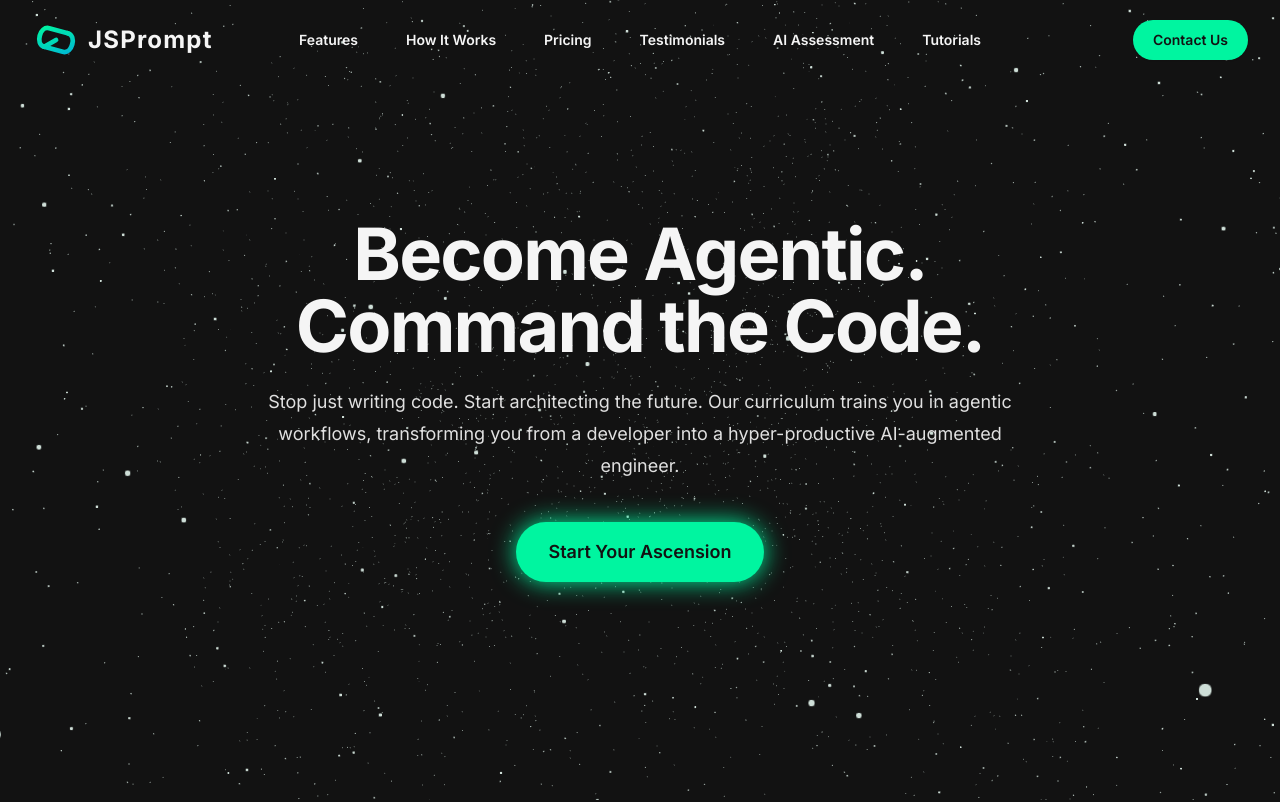
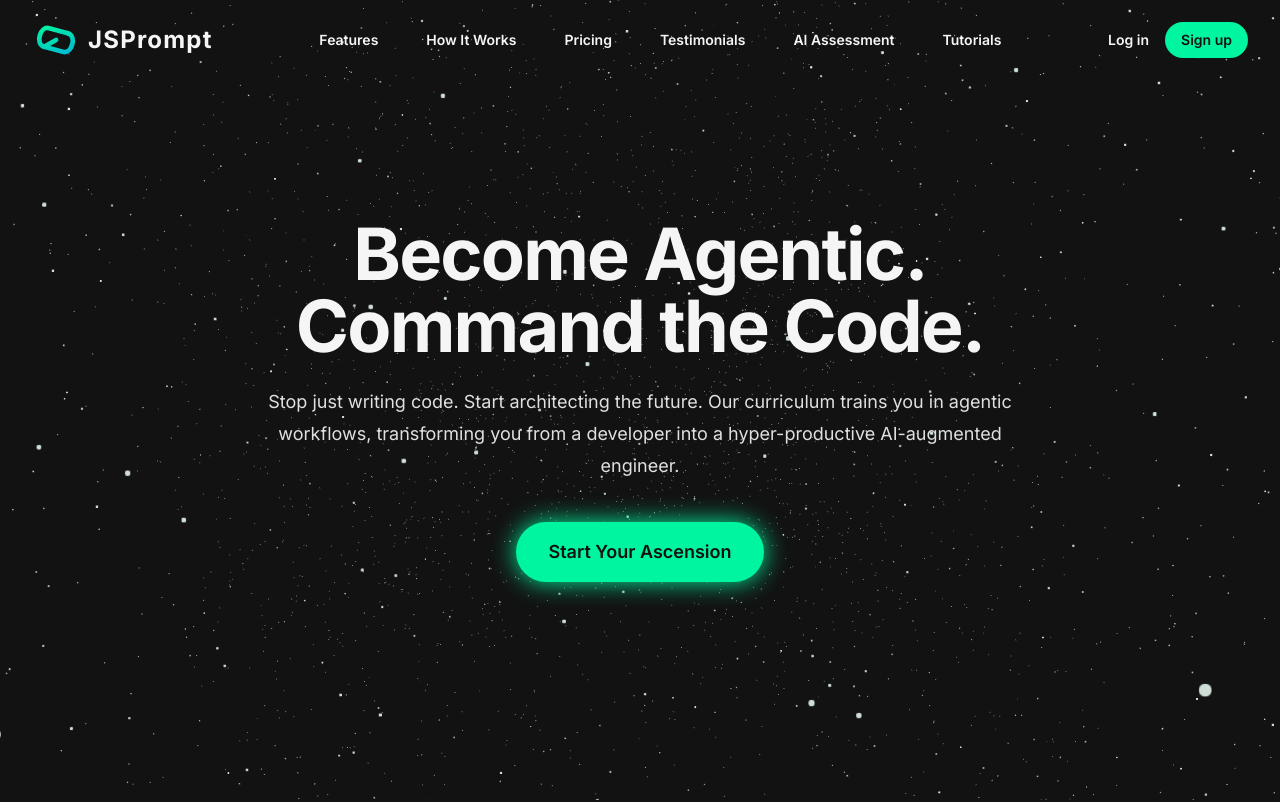
Before and after one commit to RamkumarKhubchandani/next-js-prompt, a Next.js app: page / in a window 1280 px wide. Shown: the top 802 px of the page. Built offline with nearby package versions, Linux system fonts and the light colour scheme; no server answers.

Commit message:
Fixed header for tutorials

```diff
--- a/app/components/Footer.js
+++ b/app/components/Footer.js
@@ -22,7 +22,7 @@ const social = [
   },
 ];
 
-function Footer() {
+export function Footer() {
   return (
     <footer className="bg-dark-900 border-t border-dark-700">
       <div className="mx-auto max-w-7xl px-6 py-12 md:flex md:items-center md:justify-between lg:px-8">
@@ -46,5 +46,3 @@ function Footer() {
     </footer>
   );
 }
-
-export default Footer;
--- a/app/components/Header.js
+++ b/app/components/Header.js
@@ -13,51 +13,32 @@ const navigation = [
   { name: "Pricing", href: "/#pricing" },
   { name: "Testimonials", href: "/#testimonials" },
   { name: "AI Assessment", href: "/ai-quiz" },
-  { name: "Tutorials", href: "/javascript-tutorials" },
+  { name: "Tutorials", href: "/tutorials" },
 ];
 
-function Header() {
-  const [open, setOpen] = useState(false);
+export function Header({ showNav = true }) {
+    const [isScrolled, setIsScrolled] = useState(false);
     const [mobileMenuOpen, setMobileMenuOpen] = useState(false);
-  const [scrolled, setScrolled] = useState(false);
 
     useEffect(() => {
       const handleScroll = () => {
-      setScrolled(window.scrollY > 10);
+        setIsScrolled(window.scrollY > 10);
       };
       window.addEventListener("scroll", handleScroll);
       return () => window.removeEventListener("scroll", handleScroll);
     }, []);
 
     return (
-    <>
-      <ContactUsDialog open={open} setOpen={setOpen} />
-      <header
-        className={cn(
-          "fixed inset-x-0 top-0 z-50 transition-all duration-300",
-          scrolled ? "bg-dark-900/80 backdrop-blur-lg" : "bg-transparent"
-        )}
-      >
-        <div className="mx-auto max-w-7xl px-6 lg:px-8">
-          <nav
-            className="flex items-center justify-between h-20"
-            aria-label="Global"
-          >
-            <div className="flex lg:flex-1">
-              <Link href="/" className="-m-1.5 p-1.5">
+        <header className={`fixed inset-x-0 top-0 z-50 transition-all duration-300 ${isScrolled ? 'bg-dark-800/80 backdrop-blur-lg shadow-lg' : 'bg-transparent'}`}>
+            <div className="mx-auto max-w-7xl px-4 sm:px-6 lg:px-8">
+                <div className="flex h-20 items-center justify-between">
+                    <div className="flex items-center">
+                        <Link href="/">
                             <Logo />
                         </Link>
                     </div>
-            <div className="flex lg:hidden">
-              <button
-                type="button"
-                onClick={() => setMobileMenuOpen(true)}
-                className="inline-flex items-center justify-center rounded-md p-2.5 text-light-200"
-              >
-                <Menu className="h-6 w-6" />
-              </button>
-            </div>
-            <div className="hidden lg:flex lg:gap-x-12">
+                    {showNav && (
+                        <nav className="hidden md:flex md:gap-x-12">
                             {navigation.map((item) => (
                                 <Link
                                     key={item.name}
@@ -67,24 +48,92 @@ function Header() {
                                     {item.name}
                                 </Link>
                             ))}
+                        </nav>
+                    )}
+                    {showNav && (
+                        <div className="hidden md:flex items-center gap-x-4">
+                            <Link href="/login" className="text-sm font-semibold leading-6 text-light-100 hover:text-brand-primary">
+                                Log in
+                            </Link>
+                            <Link href="/register" className="rounded-full bg-brand-primary px-4 py-2 text-sm font-semibold text-dark-900">
+                                Sign up
+                            </Link>
                         </div>
-            <div className="hidden lg:flex lg:flex-1 lg:justify-end">
+                    )}
+                    {showNav && (
+                        <div className="md:hidden">
                             <button
-                onClick={() => setOpen(true)}
-                className="rounded-full bg-brand-primary px-5 py-2.5 text-sm font-semibold text-dark-900 shadow-sm hover:bg-brand-secondary focus-visible:outline focus-visible:outline-2 focus-visible:outline-offset-2 focus-visible:outline-brand-primary transition-all duration-300 transform hover:scale-105"
+                                type="button"
+                                onClick={() => setMobileMenuOpen(true)}
+                                className="inline-flex items-center justify-center rounded-md p-2.5 text-light-200"
                             >
-                Contact Us
+                                <Menu className="h-6 w-6" />
                             </button>
                         </div>
-          </nav>
+                    )}
                 </div>
+            </div>
+
             {/* Mobile menu */}
-        <div className={`lg:hidden ${mobileMenuOpen ? 'block' : 'hidden'}`}>
-            {/* Mobile menu content */}
+            {showNav && (
+                <motion.div
+                    initial={false}
+                    animate={mobileMenuOpen ? "open" : "closed"}
+                    variants={{
+                        open: { opacity: 1, y: 0 },
+                        closed: { opacity: 0, y: "-100%" },
+                    }}
+                    transition={{ duration: 0.3 }}
+                    className="md:hidden fixed inset-0 z-50 bg-dark-900"
+                >
+                    <div className="px-4 sm:px-6 lg:px-8 h-full">
+                        <div className="flex h-20 items-center justify-between">
+                            <Link href="/">
+                                <Logo />
+                            </Link>
+                            <button
+                                type="button"
+                                onClick={() => setMobileMenuOpen(false)}
+                                className="inline-flex items-center justify-center rounded-md p-2.5 text-light-200"
+                            >
+                                <X className="h-6 w-6" />
+                            </button>
                         </div>
+                        <div className="mt-6 flow-root">
+                            <div className="-my-6 divide-y divide-dark-700">
+                                <div className="space-y-2 py-6">
+                                    {navigation.map((item) => (
+                                        <Link
+                                            key={item.name}
+                                            href={item.href}
+                                            onClick={() => setMobileMenuOpen(false)}
+                                            className="-mx-3 block rounded-lg px-3 py-2 text-base font-semibold leading-7 text-light-100 hover:bg-dark-800"
+                                        >
+                                            {item.name}
+                                        </Link>
+                                    ))}
+                                </div>
+                                <div className="py-6">
+                                    <Link
+                                        href="/login"
+                                        onClick={() => setMobileMenuOpen(false)}
+                                        className="-mx-3 block rounded-lg px-3 py-2.5 text-base font-semibold leading-7 text-light-100 hover:bg-dark-800"
+                                    >
+                                        Log in
+                                    </Link>
+                                    <Link
+                                        href="/register"
+                                        onClick={() => setMobileMenuOpen(false)}
+                                        className="mt-2 -mx-3 block rounded-lg px-3 py-2.5 text-base font-semibold leading-7 text-light-100 hover:bg-dark-800"
+                                    >
+                                        Sign up
+                                    </Link>
+                                </div>
+                            </div>
+                        </div>
+                    </div>
+                </motion.div>
+            )}
         </header>
-    </>
     );
-}
-
-export default Header;
+};
--- /dev/null
+++ b/app/tutorials/layout.js
@@ -0,0 +1,10 @@
+import { Header } from '../components/Header';
+
+export default function TutorialsLayout({ children }) {
+    return (
+        <div>
+            <Header showNav={false} />
+            <main>{children}</main>
+        </div>
+    );
+}
--- a/app/tutorials/page.js
+++ b/app/tutorials/page.js
@@ -70,8 +70,8 @@ export default function TutorialsPage() {
     const isPremiumAndLocked = selectedPost?.isPremium && !session;
 
     return (
-        <div className="min-h-screen bg-dark-900 text-light-100">
-            <div className="grid grid-cols-1 md:grid-cols-4 h-screen">
+        <div className="min-h-screen bg-dark-900 text-light-100 pt-20">
+            <div className="grid grid-cols-1 md:grid-cols-4 h-[calc(100vh-5rem)]">
                 <aside className="col-span-1 bg-dark-800 p-6 overflow-y-auto">
                     <h2 className="text-2xl font-bold mb-6 text-light-100">Categories</h2>
                     <div className="space-y-2">
```
Also changed, not shown: app/page.js (+8 -8 lines). Lines whose indentation alone changed are shown as unchanged.
